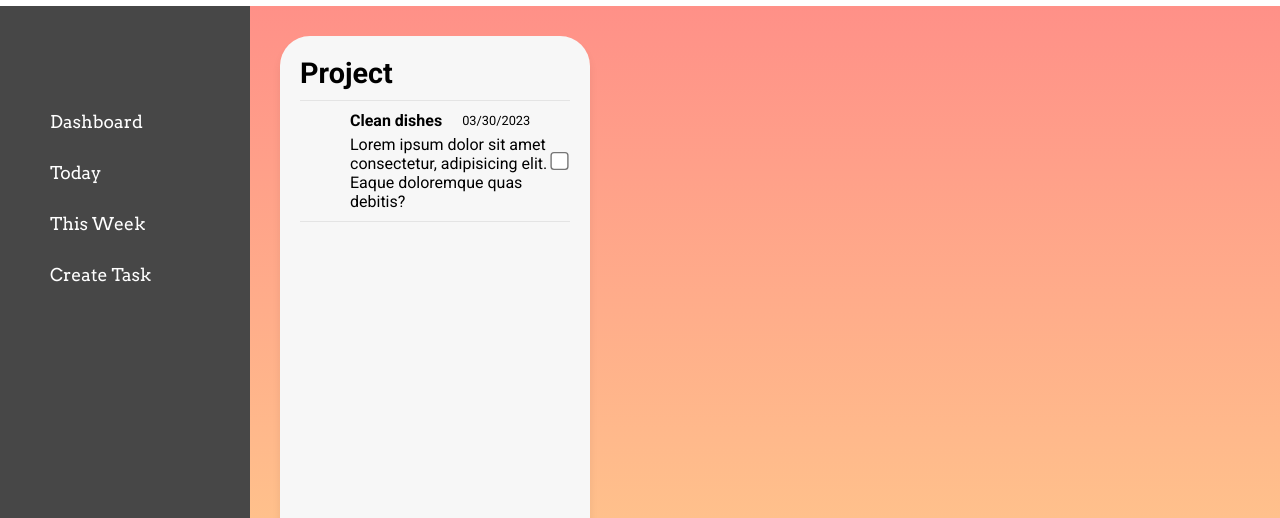
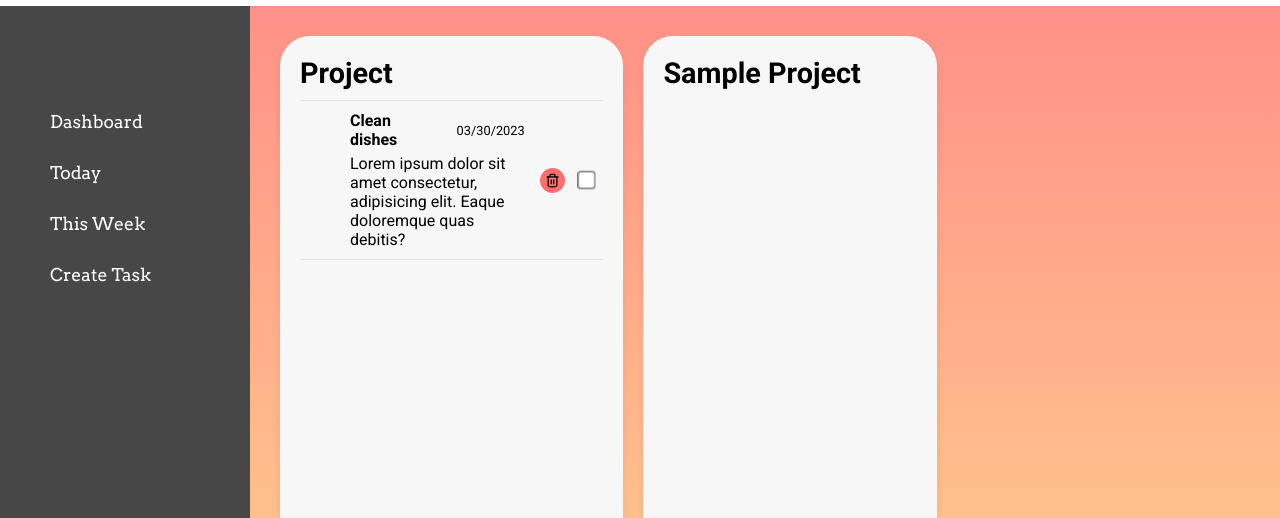
Before and after one commit to sloggo/todo-list, a website built with webpack: page dist/index.html in a window 1280 px wide. Shown: the part 94-612 px from the top of the page. Built offline with nearby package versions, Linux system fonts and the light colour scheme.

Commit message:
Refine project card and add minor functions

```diff
--- a/src/index.js
+++ b/src/index.js
@@ -1,5 +1,7 @@
 import { taskDisplay } from "./taskDisplay";
 import { taskController } from './taskController'
+import { projectDisplay } from './projectDisplay'
+import { projectController } from './projectController'
 
 console.log('start')
 
@@ -7,3 +9,6 @@ const $createTaskButton = document.querySelector('li#createTask');
 $createTaskButton.addEventListener('click', () => {
     taskDisplay.createTaskPopup()
 });
+
+let sampleProject = projectController.createProject('Sample Project')
+projectDisplay.createProjectCard(sampleProject)
--- /dev/null
+++ b/src/projectController.js
@@ -0,0 +1,36 @@
+import { taskController } from "./taskController";
+import { allController } from "./allController";
+
+const projectController = (function(){
+    let projects = [];
+
+    function createProject(title, tasks){
+        const newProject = {title, tasks};
+        newProject.projectid = projects.length;
+        newProject.id = allController.getAllLength();
+        newProject.percentage = 0;
+
+        allController.add(newProject)
+        projects.push(newProject);
+        return newProject
+    }
+
+    function remove(project){
+
+    }
+
+    function removeTask(projectToRem, taskToRem){
+        const project = projects.find( i => i.projectid === projectToRem.projectid);
+
+        const taskToRemove = project.tasks.find(i => i.taskid === taskToRem.taskid);
+
+        project.tasks.splice(project.tasks.findIndex(taskToRemove),1)
+    }
+
+    return{
+        createProject,
+        removeTask
+    }
+})()
+
+export {projectController}
--- /dev/null
+++ b/src/projectDisplay.js
@@ -0,0 +1,27 @@
+import { allController } from "./allController";
+
+const projectDisplay = (function(){
+    const $cardContainer = document.querySelector('div#cardContainer');
+
+    function createProjectCard(project){
+        const $projectCardContainer = document.createElement('div')
+        $projectCardContainer.classList.add('card');
+        $projectCardContainer.classList.add('project');
+
+        $projectCardContainer.innerHTML = `<h2>${project.title}</h2>
+                <div class="projectTaskContainer">
+
+                </div>
+                </div>
+
+                <h3>${project.percentage}%</h3>`
+
+        $cardContainer.appendChild($projectCardContainer)
+    }
+
+    return{
+        createProjectCard
+    }
+})()
+
+export { projectDisplay }
```
Also changed, not shown: dist/index.html, dist/main.js, dist/style.css.
